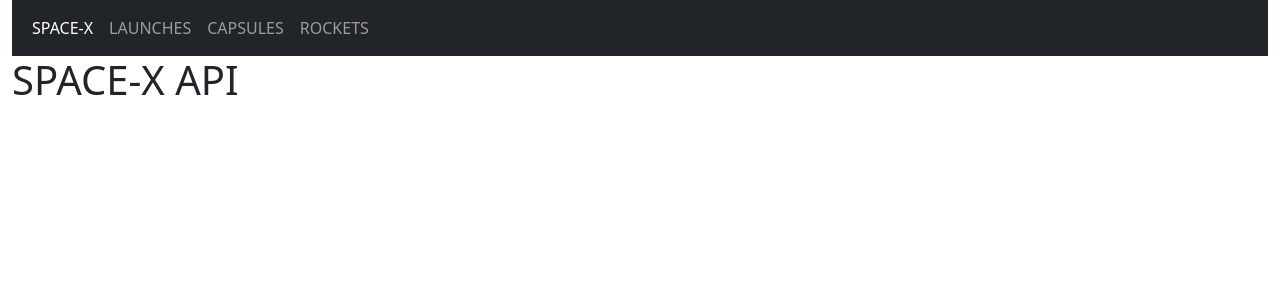
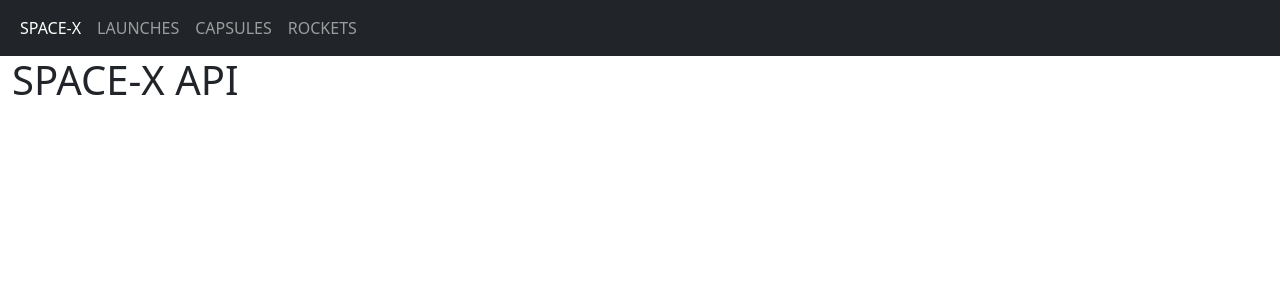
Before and after one commit to sfareh/space-x-app, an Angular app: page / in a window 1280 px wide. Shown: the top 300 px of the page. Built offline with nearby package versions, Linux system fonts and the light colour scheme.

Commit message:
Update : moved div.container-fluid -> better design

```diff
--- a/src/app/app.component.html
+++ b/src/app/app.component.html
@@ -1,6 +1,4 @@
-<div class="container-fluid">
-
-  <!-- Black background with white text -->
+<!-- Black background with white text -->
   <nav class="navbar navbar-expand-sm bg-dark navbar-dark">
     <div class="container-fluid">
       <ul class="navbar-nav">
@@ -19,6 +17,7 @@
       </ul>
     </div>
   </nav>
+<div class="container-fluid">
   <h1>SPACE-X API</h1>
   <router-outlet></router-outlet>
 </div>
```
